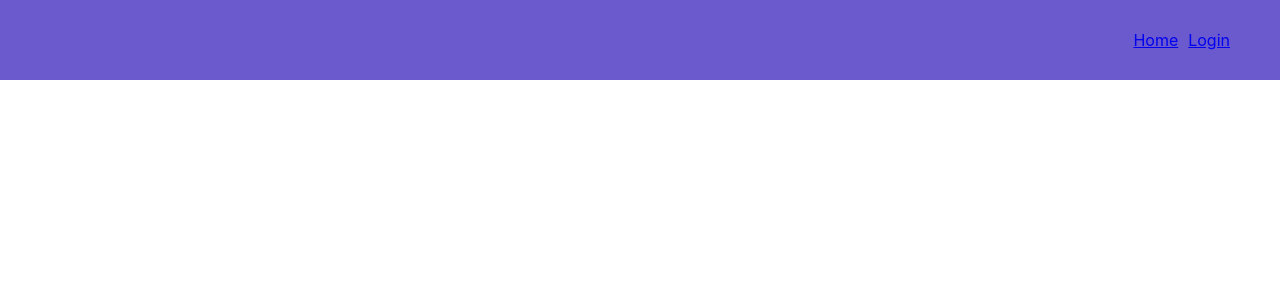
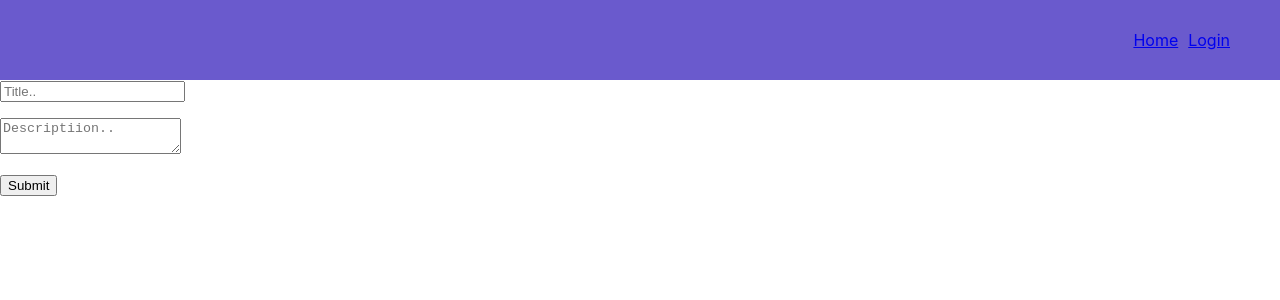
Before and after one commit to EwiJosepha/authFirebase, a React (Create React App) app: page /createpost in a window 1280 px wide. Shown: the top 300 px of the page. Built offline with nearby package versions, Linux system fonts and the light colour scheme; no server answers.

Commit message:
adding posts

```diff
--- a/package.json
+++ b/package.json
@@ -3,6 +3,7 @@
   "version": "0.1.0",
   "private": true,
   "dependencies": {
+    "@hookform/resolvers": "^3.3.4",
     "@testing-library/jest-dom": "^5.17.0",
     "@testing-library/react": "^13.4.0",
     "@testing-library/user-event": "^13.5.0",
@@ -10,14 +11,17 @@
     "@types/node": "^16.18.82",
     "@types/react": "^18.2.57",
     "@types/react-dom": "^18.2.19",
+    "@types/yup": "^0.32.0",
     "firebase": "^10.8.0",
     "react": "^18.2.0",
     "react-dom": "^18.2.0",
     "react-firebase-hooks": "^5.1.1",
+    "react-hook-form": "^7.50.1",
     "react-router-dom": "^6.22.1",
     "react-scripts": "5.0.1",
     "typescript": "^4.9.5",
-    "web-vitals": "^2.1.4"
+    "web-vitals": "^2.1.4",
+    "yup": "^1.3.3"
   },
   "scripts": {
     "start": "react-scripts start",
--- a/src/Pages/create-post/Form.tsx
+++ b/src/Pages/create-post/Form.tsx
@@ -1,8 +1,50 @@
-import React from 'react'
+import React from 'react';
+import { yupResolver } from "@hookform/resolvers/yup";
+import { useForm } from 'react-hook-form';
+import * as yup from 'yup';
+import { addDoc, collection } from 'firebase/firestore';
+import { auth, db } from '../../config/firebase';
+import { useAuthState } from 'react-firebase-hooks/auth';
+
+
+interface createFormData{
+  title: string;
+  description: string;
+}
 
 function Form() {
+  const [user] = useAuthState(auth)
+  const schema = yup.object().shape({
+    title: yup.string().required("You must add a title"),
+    description: yup.string().required("ypu must add description")
+  })
+
+  const { register, handleSubmit,formState: {errors}, } = useForm<createFormData>({
+    resolver: yupResolver(schema),
+  })
+
+  const postRef =collection(db, "posts")
+
+   async function onsubmitform(data: createFormData) {
+   await addDoc(postRef, {
+    title: data.title,
+    description : data.description,
+    username: user?.displayName,
+    id: user?.uid,
+
+   })
+
+  }
   return (
     <div>
+      <form onSubmit={handleSubmit(onsubmitform)}>
+        <input placeholder='Title..' {...register("title")} />
+        <p style={{color: "red"}}>{errors.title?.message}</p>
+        <textarea placeholder='Descriptiion..' {...register("description")} />
+        <p style={{color: "red"}}>{errors.description?.message}</p>
+
+        <input type="submit" />
+      </form>
 
     </div>
   )
--- a/src/config/firebase.ts
+++ b/src/config/firebase.ts
@@ -1,6 +1,7 @@
 // Import the functions you need from the SDKs you need
 import { initializeApp } from "firebase/app";
 import {getAuth, GoogleAuthProvider} from "firebase/auth"
+import { getFirestore } from "firebase/firestore"
 // TODO: Add SDKs for Firebase products that you want to use
 // https://firebase.google.com/docs/web/setup#available-libraries
 
@@ -18,3 +19,4 @@ const firebaseConfig = {
 const app = initializeApp(firebaseConfig);
 export const auth = getAuth(app)
 export const provider = new GoogleAuthProvider()
+ export const db = getFirestore(app)
```
Also changed, not shown: 1 other file (tests, documents, lock files or other folders).
